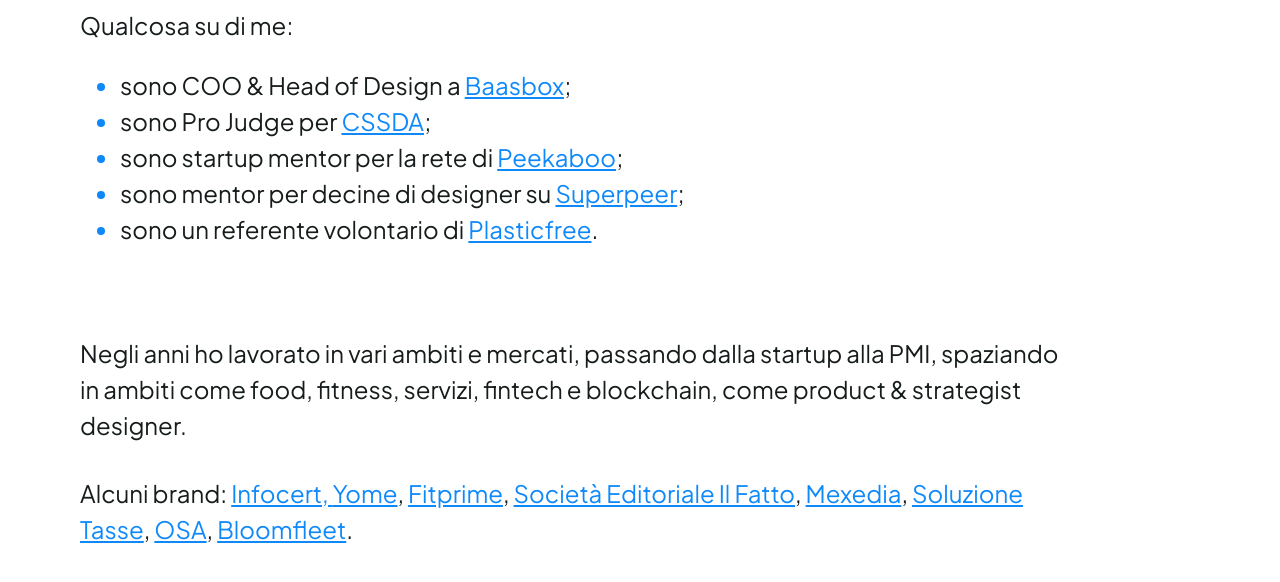
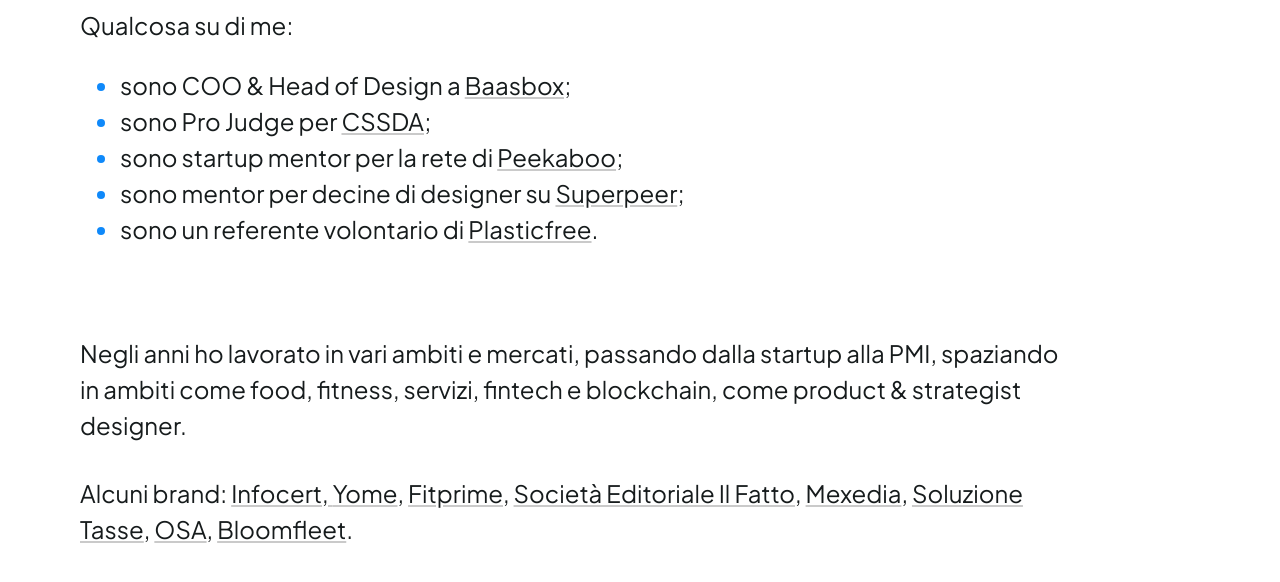
Before and after one commit to alessiocardelli/alessiocardelli, a plain HTML site: page index.html in a window 1280 px wide. Shown: the part 245-827 px from the top of the page. Drawn offline with Linux system fonts and the light colour scheme.

Commit message:
versione 3.0

```diff
--- a/assets/stylesheet.css
+++ b/assets/stylesheet.css
@@ -21,11 +21,13 @@ h1, h2, h3 {
 
 a {
   text-decoration: underline;
-  color: #0F89FA;
+  text-decoration-color: #cacaca;
+  color: #161B1C;
 }
 
 a:hover {
-  color: #0E6ABF;
+  color: #0F89FA;
+  text-decoration-color: #0F89FA;
 }
 
 @-webkit-keyframes shine {
```
